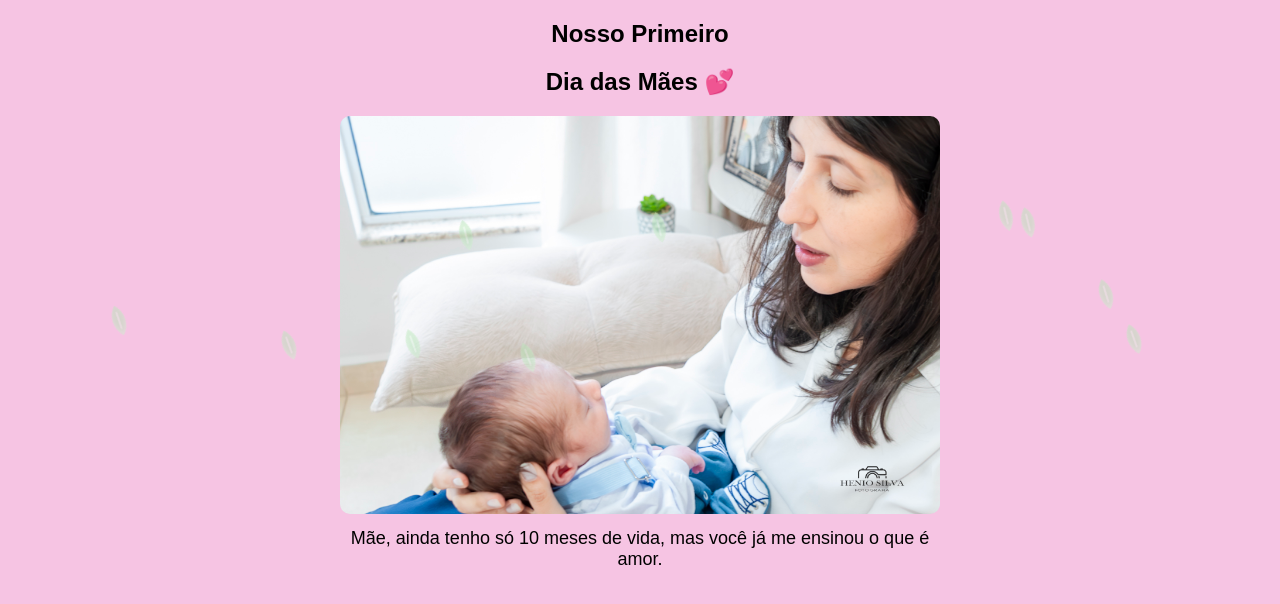
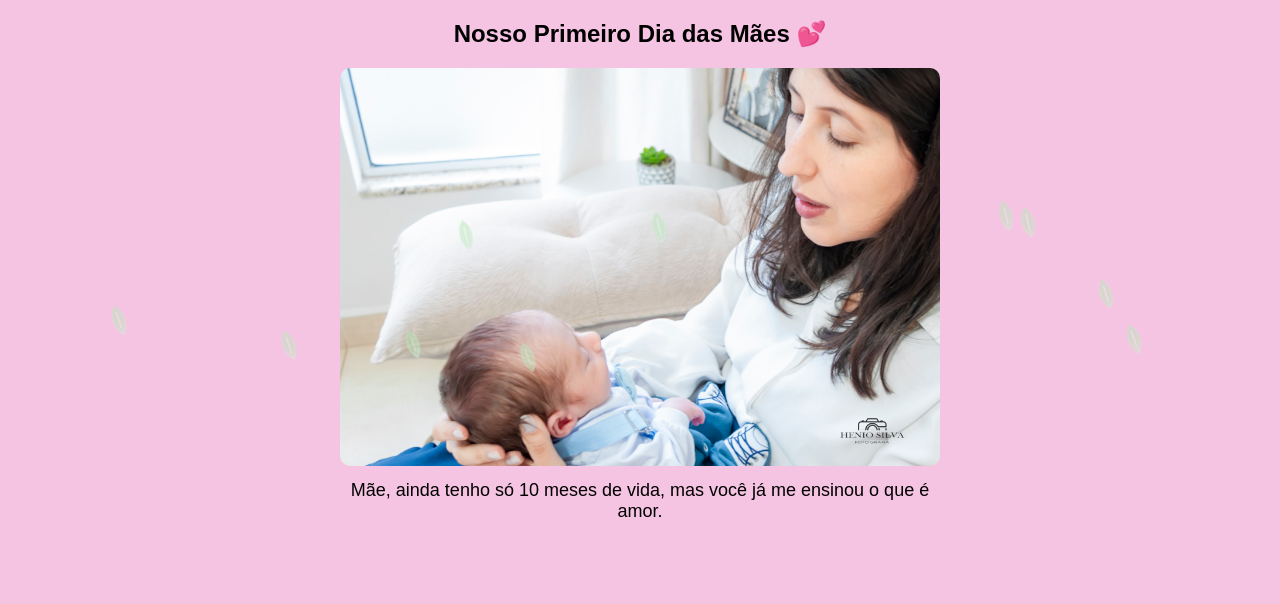
Before and after one commit to HenioRSilva/dia-das-m-es, a plain HTML site: page index.html in a window 1280 px wide. Both pictures are taken after a click on the button "Começar". Drawn offline with Linux system fonts and the light colour scheme.

Commit message:
Update index.html

```diff
--- a/index.html
+++ b/index.html
@@ -174,8 +174,7 @@
 
 <!-- SLIDES -->
 <div class="container hidden" id="step2">
-  <h2>Nosso Primeiro</h2>
-  <h2>Dia das Mães 💕</h2>
+  <h2>Nosso Primeiro Dia das Mães 💕</h2>
   <img id="slide" src="foto1.jpg">
   <div class="caption" id="caption"></div>
   <audio id="music" src="tempo_vai_devagar.mp3"></audio>
```
